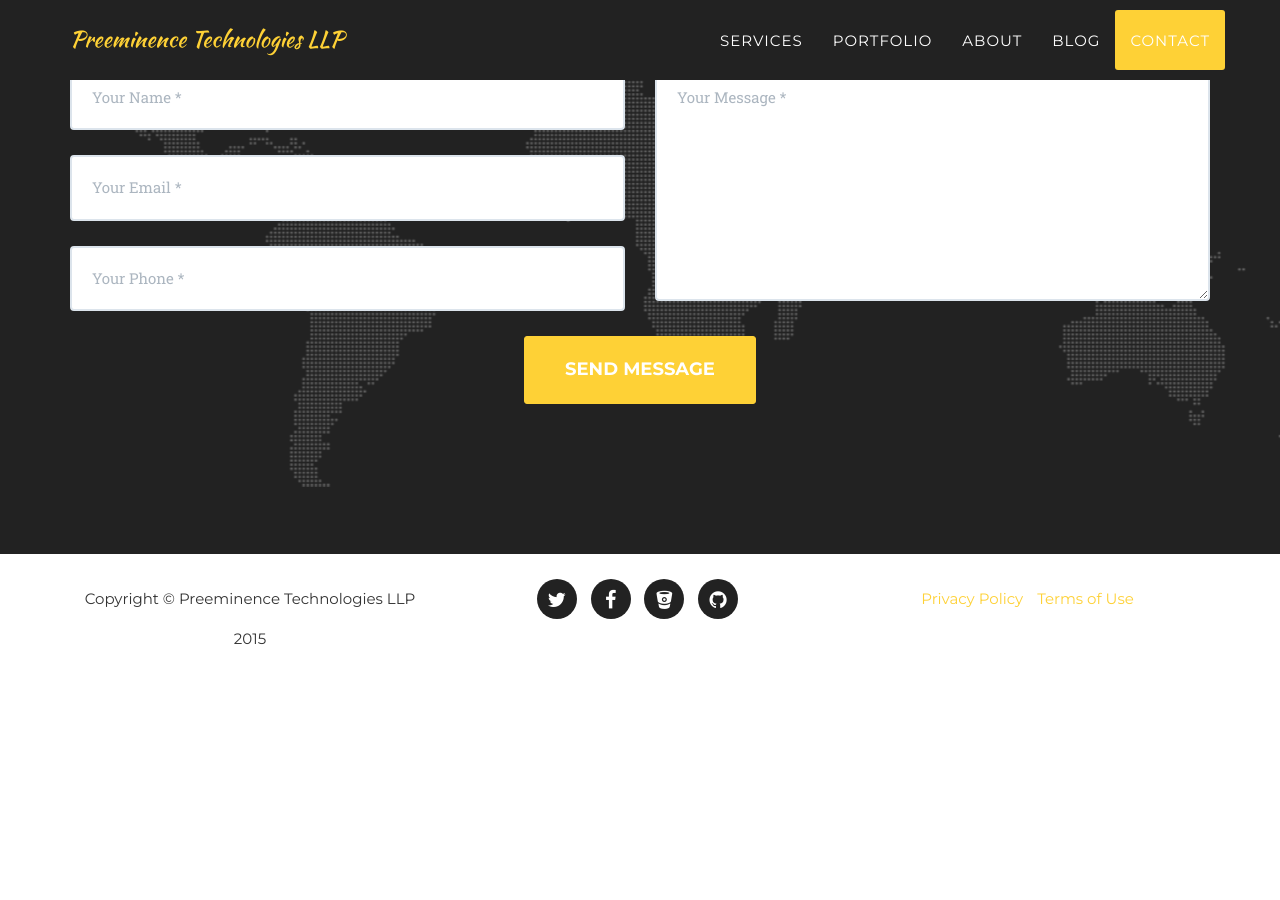
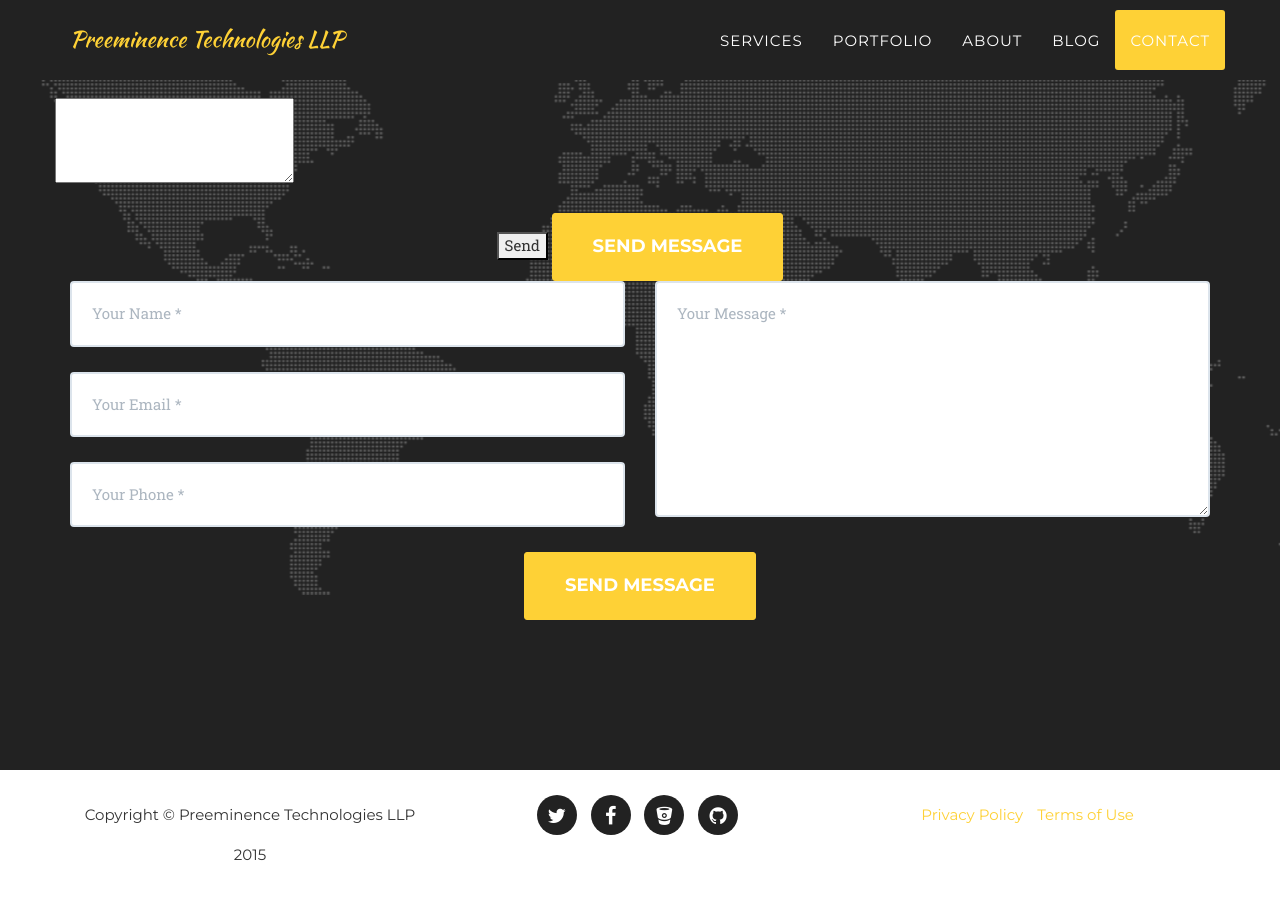
Before and after one commit to preemynence/preemynence.github.io, a Jekyll site: the page built from index.html, in a window 1280 px wide and 900 px high, scrolled down 4363 px. Built offline with Jekyll 4.4.1, drawn with Linux system fonts in a browser that asks for light colours; some web fonts are replaced; before the commit the page ends 5047 px from its top, so only the background shows below that.

Commit message:
testing email

```diff
--- a/_includes/contact.html
+++ b/_includes/contact.html
@@ -9,9 +9,19 @@
         <div class="row">
             <div class="col-lg-12">
                 <form action="http://formspree.io/vishalprajapati@gmail.com">
-                        <input type="email" name="_replyto">
-                        <textarea   name="body"></textarea>
+                    <div class="row">
+                        <div class="form-group">
+                            <input type="email" name="_replyto" _replytoclass="form-control" placeholder="Your Email *"
+                                   required data-validation-required-message="Please enter your email address.">
+                        </div>
+                        <div class="form-group">
+                            <textarea name="body"></textarea>
+                        </div>
+                        <div class="col-lg-12 text-center">
                             <input type="submit" value="Send">
+                            <button type="submit" class="btn btn-xl">Send Message</button>
+                        </div>
+                    </div>
                 </form>
             </div>
         </div>
@@ -21,21 +31,25 @@
                     <div class="row">
                         <div class="col-md-6">
                             <div class="form-group">
-                                    <input type="text" class="form-control" placeholder="Your Name *" id="name" required data-validation-required-message="Please enter your name.">
+                                <input type="text" class="form-control" placeholder="Your Name *" id="name" required
+                                       data-validation-required-message="Please enter your name.">
                                 <p class="help-block text-danger"></p>
                             </div>
                             <div class="form-group">
-                                    <input type="email" class="form-control" placeholder="Your Email *" id="email" required data-validation-required-message="Please enter your email address.">
+                                <input type="email" class="form-control" placeholder="Your Email *" id="email" required
+                                       data-validation-required-message="Please enter your email address.">
                                 <p class="help-block text-danger"></p>
                             </div>
                             <div class="form-group">
-                                    <input type="tel" class="form-control" placeholder="Your Phone *" id="phone" required data-validation-required-message="Please enter your phone number.">
+                                <input type="tel" class="form-control" placeholder="Your Phone *" id="phone" required
+                                       data-validation-required-message="Please enter your phone number.">
                                 <p class="help-block text-danger"></p>
                             </div>
                         </div>
                         <div class="col-md-6">
                             <div class="form-group">
-                                    <textarea class="form-control" placeholder="Your Message *" id="message" required data-validation-required-message="Please enter a message."></textarea>
+                                <textarea class="form-control" placeholder="Your Message *" id="message" required
+                                          data-validation-required-message="Please enter a message."></textarea>
                                 <p class="help-block text-danger"></p>
                             </div>
                         </div>
```
Lines whose indentation alone changed are shown as unchanged.
